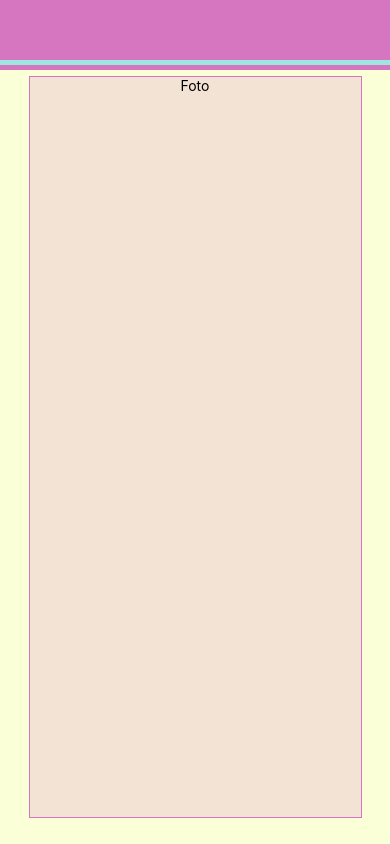
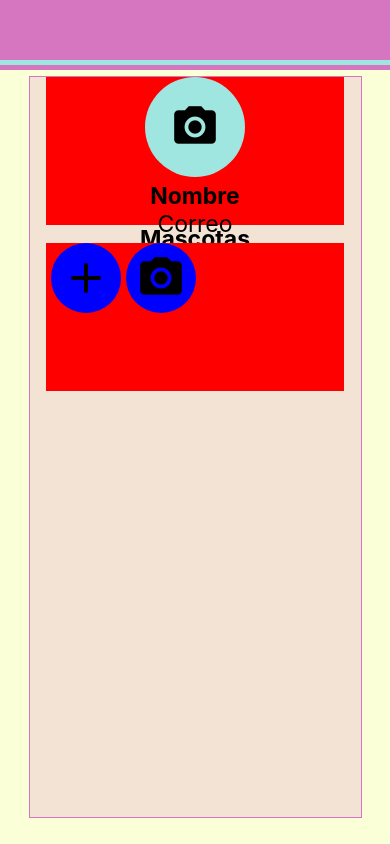
Before and after one commit to Leana05/Proyect_movil, a React Native app in the folder GlexPet/: screen / in a window 390 px wide. Built offline with nearby package versions, Linux system fonts and the light colour scheme.

Commit message:
avance user

```diff
--- a/GlexPet/package.json
+++ b/GlexPet/package.json
@@ -17,7 +17,8 @@
     "react": "18.2.0",
     "react-native": "0.74.1",
     "react-native-safe-area-context": "^4.10.1",
-    "react-native-screens": "^3.31.1"
+    "react-native-screens": "^3.31.1",
+    "react-native-vector-icons": "^10.1.0"
   },
   "devDependencies": {
     "@babel/core": "^7.20.0"
--- a/GlexPet/src/screens/User.js
+++ b/GlexPet/src/screens/User.js
@@ -1,5 +1,6 @@
-import { View, Text, ScrollView, StyleSheet} from 'react-native'
+import { View, Text, ScrollView, StyleSheet } from 'react-native'
 import React from 'react'
+import Icon from 'react-native-vector-icons/MaterialIcons';
 
 const User = () => {
     return (
@@ -8,7 +9,26 @@ const User = () => {
             <View style={stylesUser.decorative2}></View>
 
             <View style={stylesUser.data_container}>
-                <View><Text>Foto</Text></View>
+                <View style={stylesUser.center}>
+                    <View style={stylesUser.photo}>
+                        <Icon name="camera-alt" size={50} color="#000" />
+                    </View>
+                    <View style={stylesUser.textContainer}>
+                        <Text style={stylesUser.textN}>Nombre</Text>
+                        <Text style={stylesUser.textNN}>Correo</Text>
+                    </View>
+                </View>
+                <Text style={stylesUser.title}>Mascotas</Text>
+                <View style={stylesUser.viewPets}>
+                    <View style={stylesUser.petsIcons}>
+                        <View style={stylesUser.photo2}>
+                            <Icon name="add" size={50} color="#000" />
+                        </View>
+                        <View style={stylesUser.photo2}>
+                            <Icon name="camera-alt" size={50} color="#000" />
+                        </View>
+                    </View>
+                </View>
             </View>
         </ScrollView>
     )
@@ -27,7 +47,7 @@ const stylesUser = StyleSheet.create({
         padding: 10,
     },
 
-    data_container:{
+    data_container: {
         width: '90%',
         height: '90%',
         borderWidth: 1,
@@ -52,4 +72,197 @@ const stylesUser = StyleSheet.create({
         backgroundColor: '#9EE6DF',
         top: 60,
     },
+
+    photo: {
+        width: 100,
+        height: 100,
+        backgroundColor: '#9EE6DF',
+        borderRadius: 200,
+        alignItems: 'center',
+        justifyContent: 'center',
+    },
+
+    photo2: {
+        width: 70,
+        height: 70,
+        backgroundColor: 'blue',
+        borderRadius: 200,
+        alignItems: 'center',
+        justifyContent: 'center',
+        marginLeft: 5,
+    },
+
+    center: {
+        width: '90%',
+        height: '20%',
+        backgroundColor: 'red',
+        marginTop: 0,
+        alignItems: 'center',
+    },
+
+    textContainer: {
+            marginTop: 5, // Ajusta el valor según sea necesario para el espacio deseado
+            alignItems: 'center',
+        },
+
+    viewPets: {
+        width: '90%',
+        height: '20%',
+        backgroundColor: 'red',
+        marginTop: -10,
+        alignItems: 'flex-start',
+    },
+
+    textN: {
+        fontSize: 23,
+        fontWeight: 'bold',
+    },
+
+    textNN: {
+        fontSize: 23,
+    },
+
+    title: {
+        fontSize: 23,
+        fontWeight: 'bold',
+    },
+
+    petsIcons: {
+        flexDirection: 'row',
+    },
 })
+
+
+// import { View, Text, ScrollView, StyleSheet} from 'react-native'
+// import React from 'react'
+// import Icon from 'react-native-vector-icons/MaterialIcons';
+
+// const User = () => {
+//     return (
+//         <ScrollView contentContainerStyle={stylesUser.container}>
+//             <View style={stylesUser.decorative1}></View>
+//             <View style={stylesUser.decorative2}></View>
+
+//             <View style={stylesUser.data_container}>
+//                 <View style={stylesUser.center}>
+//                     <View style={stylesUser.photo}>
+//                         <Icon name="camera-alt" size={50} color="#000" />
+//                     </View>
+//                     <View style={stylesUser.textContainer}>
+//                         <Text style={stylesUser.textN}>Nombre</Text>
+//                         <Text style={stylesUser.textNN}>Correo</Text>
+//                     </View>
+//                 </View>
+//                 <View style={stylesUser.viewPets}>
+//                     <View>
+//                         <Text style={stylesUser.textN}>Mascotas</Text>
+//                     </View>
+//                     <View style={stylesUser.photo2}>
+//                         <Icon name="add" size={50} color="#000" />
+//                     </View>
+//                     <View style={stylesUser.photo2}>
+//                         <Icon name="camera-alt" size={50} color="#000" />
+//                     </View>
+//                 </View>
+//             </View>
+//         </ScrollView>
+//     )
+// }
+
+// export default User
+
+// const stylesUser = StyleSheet.create({
+//     container: {
+//         display: 'flex',
+//         width: '100%',
+//         height: '100%',
+//         backgroundColor: '#FAFFD8',
+//         alignItems: 'center',
+//         justifyContent: 'center',
+//         padding: 10,
+//     },
+
+//     data_container:{
+//         width: '90%',
+//         height: '90%',
+//         borderWidth: 1,
+//         borderColor: '#D676C1',
+//         backgroundColor: 'rgba(214, 118, 192, 0.2)',
+//         alignItems: 'center',
+//         marginTop: 50,
+//     },
+
+//     decorative1: {
+//         position: 'absolute',
+//         width: '110%',
+//         height: 70,
+//         backgroundColor: '#D676C1',
+//         top: 0,
+//     },
+
+//     decorative2: {
+//         position: 'absolute',
+//         width: '100%',
+//         height: 5,
+//         backgroundColor: '#9EE6DF',
+//         top: 60,
+//     },
+
+//     photo: {
+//         position: 'absolute',
+//         width: 100,
+//         height: 100,
+//         backgroundColor: '#9EE6DF',
+//         borderRadius: 200,
+//         alignItems: 'center',
+//         justifyContent: 'center',
+//     },
+
+//     photo2: {
+//         position: 'absolute',
+//         width: 70,
+//         height: 70,
+//         backgroundColor: 'blue',
+//         borderRadius: 200,
+//         alignItems: 'center',
+//         justifyContent: 'center',
+//         marginLeft: 5,
+//         marginTop: 30,
+//     },
+
+//     center: {
+//         width: '90%',
+//         height: '20%',
+//         backgroundColor: 'red',
+//         marginTop: 0,
+//         alignItems: 'center',
+//     },
+
+//     textContainer: {
+//         marginTop: 100, // Ajusta el valor según sea necesario para el espacio deseado
+//         alignItems: 'center',
+//     },
+
+//     viewPets: {
+//         width: '90%',
+//         height: '20%',
+//         backgroundColor: 'red',
+//         marginTop: -2,
+//         alignItems: 'flex-start',
+//     },
+
+//     textN: {
+//         fontSize: 23,
+//         fontWeight: 'bold',
+//         marginBottom: -10,
+//     },
+
+//     textNN:{
+//         fontSize: 23,
+//     },
+
+//     petsIcons: {
+//         flexDirection: 'row',
+//         alignItems: 'center',
+//     },
+// })
```
Also changed, not shown: 1 other file (tests, documents, lock files or other folders).
